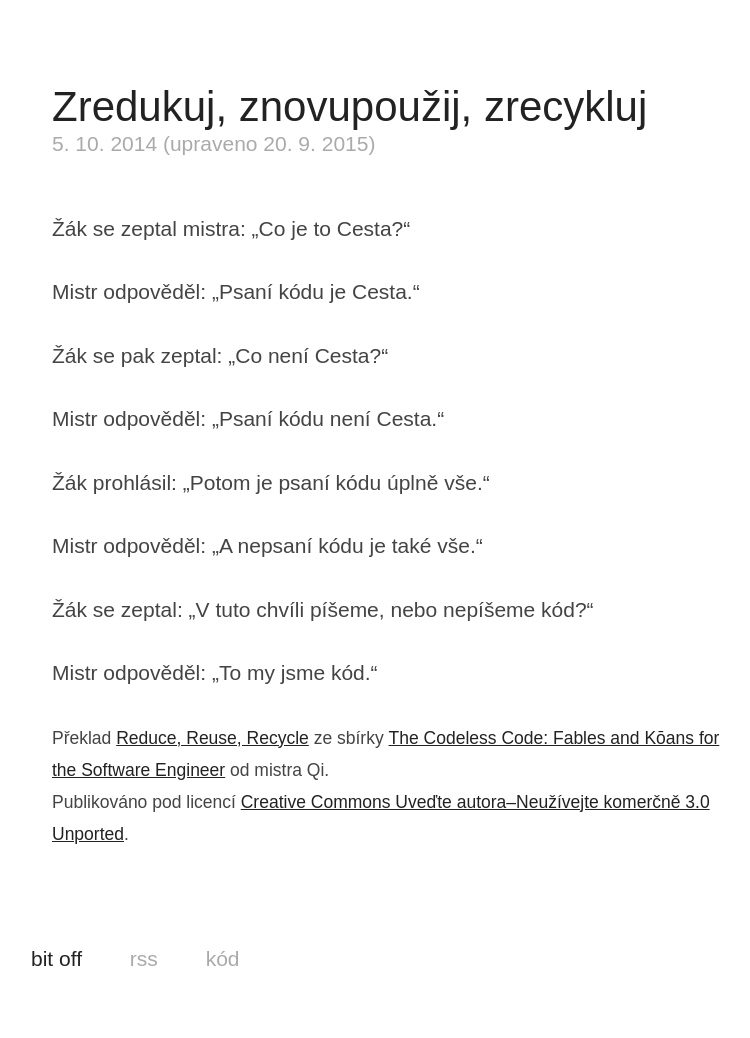
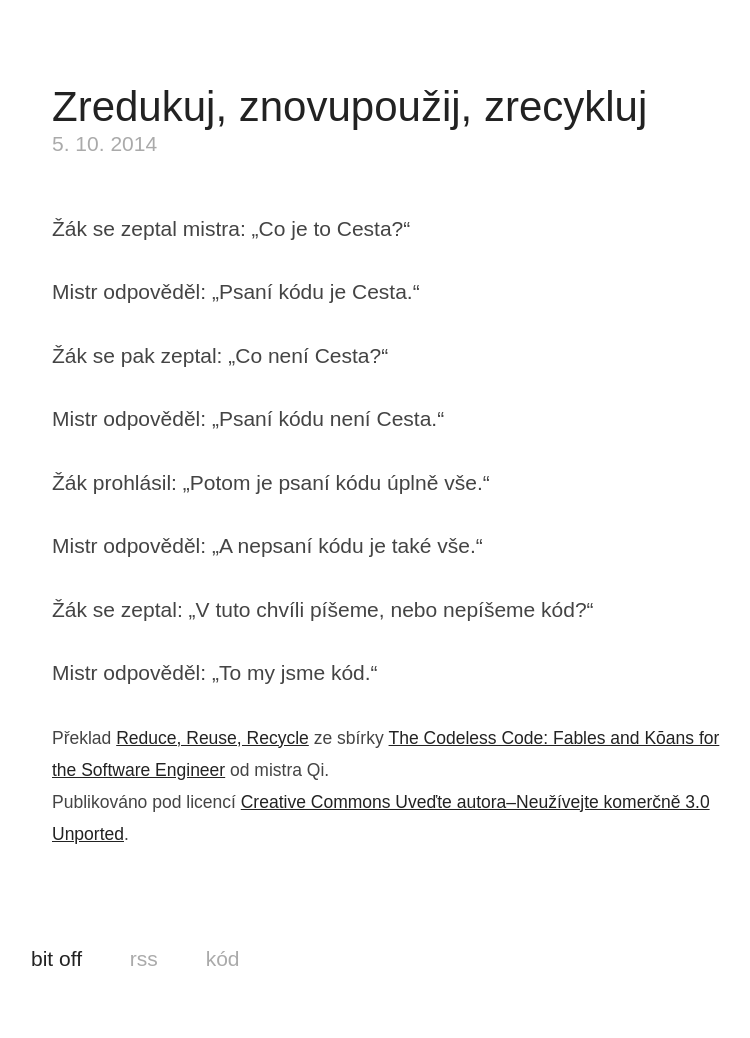
Before and after one commit to jnv/bitoff.cz, a Jekyll site: the page built from _posts/2014-10-05-case-8.md, in a window 1280 px wide. Shown: the whole page, without its empty margins (252-1002 px from the left). Built offline with Jekyll 4.4.1, drawn with Linux system fonts in a browser that asks for light colours; a script that is not in the unit is left out.

Commit message:
Zobraz datum modifikace jen při větších změnách

```diff
--- a/_layouts/post.html
+++ b/_layouts/post.html
@@ -11,7 +11,7 @@ layout: default
       {% endif %}
       <p class="meta">
         <time class="dt-published" datetime="{{ page.date | date_to_xmlschema }}">{{ page.date | date: "%-d. %-m. %Y" }}</time>
-        {% if page.last_modified_at %}
+        {% if page.last_modified_at and page.major_edit == true %}
           (upraveno <time class="dt-updated" datetime="{{  page.last_modified_at | date_to_xmlschema }}">{{ page.last_modified_at | date: "%-d. %-m. %Y" }}</time>)
         {% endif %}
       </p>
```
